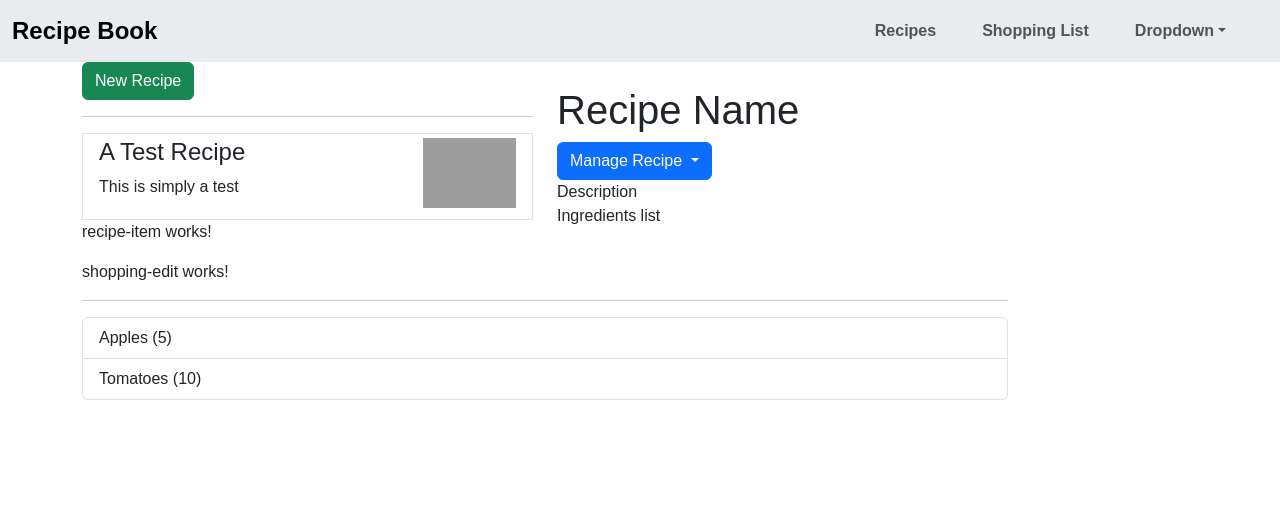
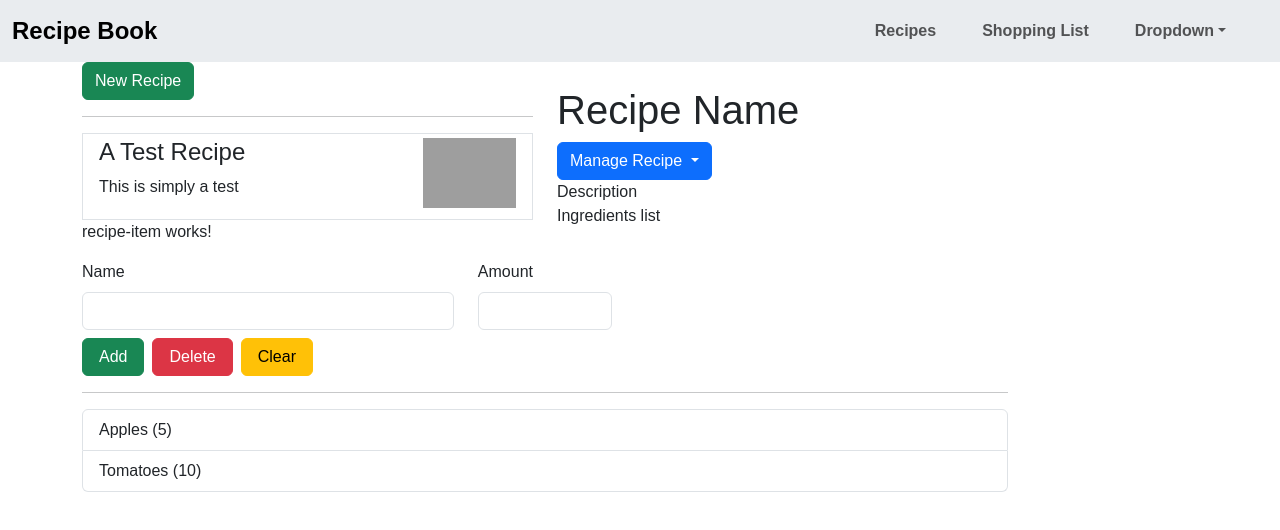
Before and after one commit to shubhenduanupamdutta/RecipeBookAngularProject, an Angular app: page / in a window 1280 px wide. Shown: the top 530 px of the page. Built offline with nearby package versions, Linux system fonts and the light colour scheme; grey boxes are pictures that could not be loaded.

Commit message:
Modify Shopping Edit and style it.

```diff
--- a/src/app/shopping-list/shopping-edit/shopping-edit.component.html
+++ b/src/app/shopping-list/shopping-edit/shopping-edit.component.html
@@ -1 +1,19 @@
-<p>shopping-edit works!</p>
+<div class="row g-3">
+  <div class="col-xs-12">
+    <form class="row">
+      <div class="col-sm-5">
+        <label for="name" class="form-label">Name</label>
+        <input type="text" id="name" class="form-control" />
+      </div>
+      <div class="col-sm-2">
+        <label for="amount" class="form-label">Amount</label>
+        <input type="number" id="amount" class="form-control" />
+      </div>
+      <div class="col-sm-12 mt-2">
+        <button class="btn btn-success px-3" type="submit">Add</button>
+        <button class="btn btn-danger ms-2 px-3" type="button">Delete</button>
+        <button class="btn btn-warning ms-2 px-3" type="button">Clear</button>
+      </div>
+    </form>
+  </div>
+</div>
```
